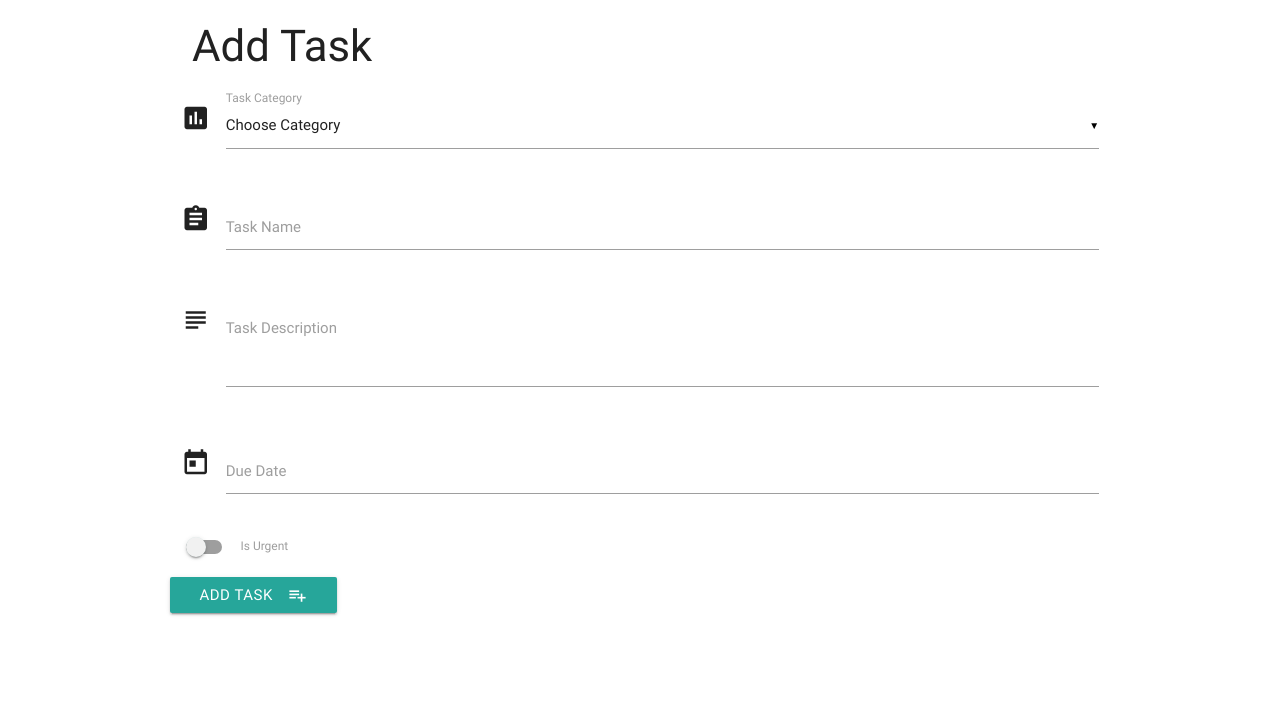
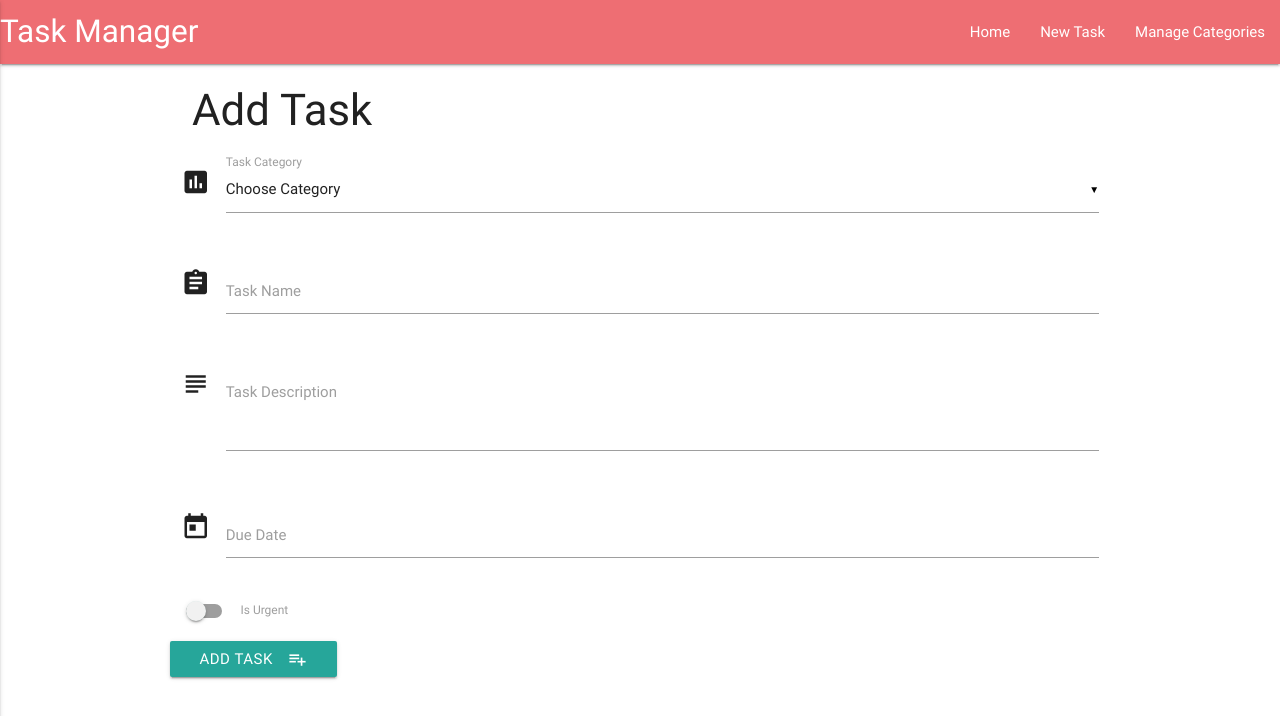
Before and after one commit to Narshe1412/Code-Institute-Public-Projects, a Flask app: page /add_task in a window 1280 px wide. Shown: the top 716 px of the page. Run offline with Flask 2, Linux system fonts and the light colour scheme; data that the repository does not hold is empty; some libraries are stand-ins or nearby versions.

Commit message:
nav bar implemented

```diff
--- a/project-data-driven/templates/base.html
+++ b/project-data-driven/templates/base.html
@@ -10,6 +10,24 @@
     <title>Task Manager</title>
   </head>
   <body>
+    <header>
+      <nav>
+        <div class="nav-wrapper">
+          <a href="{{ url_for('get_tasks') }}" class="brand-logo">Task Manager</a>
+          <a href="#" data-activates="mobile-demo" class="button-collapse"><i class="material-icons">menu</i></a>
+          <ul id="nav-mobile" class="right hide-on-med-and-down">
+            <li><a href="{{ url_for('get_tasks') }}">Home</a></li>
+            <li><a href="{{ url_for('add_task') }}">New Task</a></li>
+            <li><a href="{{ url_for('get_categories') }}">Manage Categories</a></li>
+          </ul>
+          <ul class="side-nav" id="mobile-demo">
+            <li><a href="{{ url_for('get_tasks') }}">Home</a></li>
+            <li><a href="{{ url_for('add_task') }}">New Task</a></li>
+            <li><a href="{{ url_for('get_categories') }}">Manage Categories</a></li>
+          </ul>
+        </div>
+      </nav>
+    </header>
     <div class="container">
       {% block content %} {% endblock %}
     </div>
@@ -18,7 +36,9 @@
     <script src="https://cdnjs.cloudflare.com/ajax/libs/materialize/0.100.2/js/materialize.min.js"></script>
     <script type="text/javascript">
       $(document).ready(function() {
+        $('.collapsible').collapsible();
         $('select').material_select();
+        $('.button-collapse').sideNav();
       });
 
       document.getElementById('matfix').addEventListener('click', function(e) {
```
